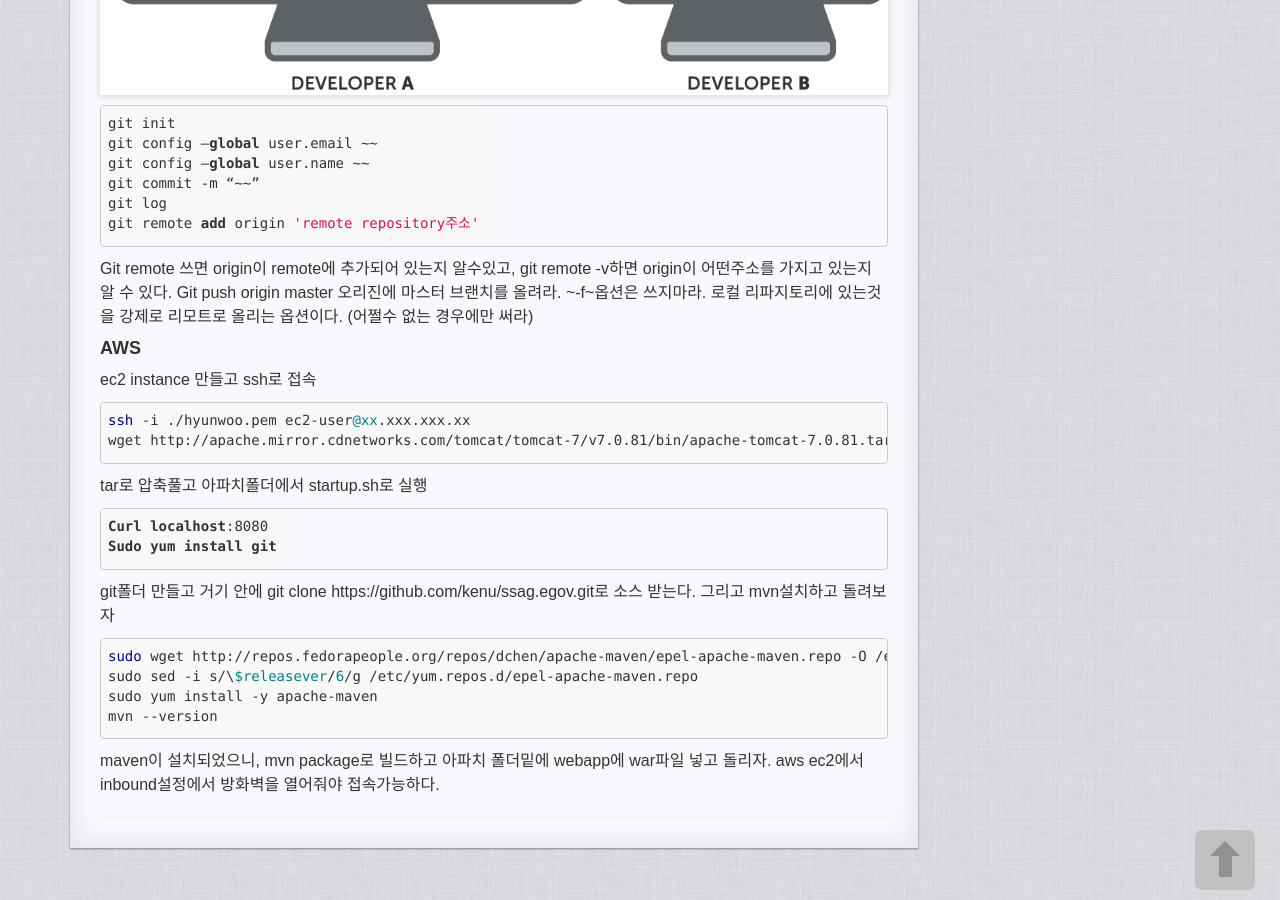
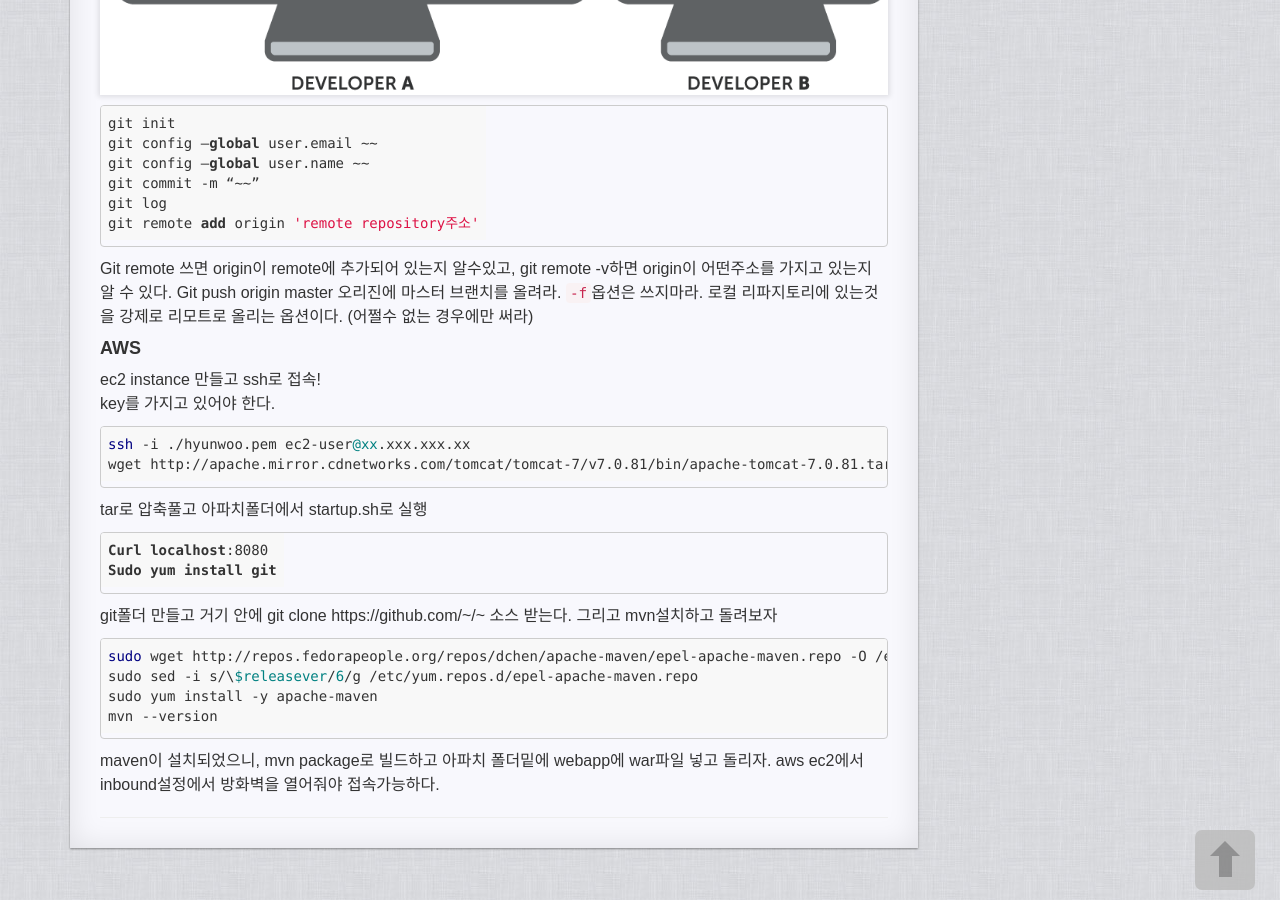
Before and after one commit to kbss27/kbss27.github.io, a Jekyll site: the page built from _posts/study/2017-09-15-fcweek1.md, in a window 1280 px wide and 900 px high, scrolled down 1715 px. Built offline with Jekyll 4.4.1, drawn with Linux system fonts in a browser that asks for light colours; some of the changed text lies outside the part shown.

Commit message:
fast campus study one

```diff
--- a/_posts/study/2017-09-15-fcweek1.md
+++ b/_posts/study/2017-09-15-fcweek1.md
@@ -23,7 +23,7 @@
 ### 2일차 내용
 
 - 스냅샷 버전은 개발중인 버전, 따라서 쓸 수는 있지만 안정화되어 있지는 않다.
-- 나타나는 에러 중 ~cannot be resolved~는 ~undefined~와 같은 말이다.
+- 나타나는 에러 중 `cannot be resolved`는 `undefined`와 같은 말이다.
 - 에러 메시지 아래의 톰캣 버전도 같이 써주면 더욱 확실한 답을 얻을 수 있다.
 
 기본 설정되어 있는 톰캣이 6점대라 에러가 나서 7을 명시해서 써주고 돌려준다.
@@ -37,7 +37,7 @@
 -DgroupId=com.okdevtv.java \
 -DartifactId=okdevtv \
 -DarchetypeArtifactId=maven-archetype-quickstart \
- -DinteractiveMode=false \
+-DinteractiveMode=false \
 
  find ./ -type d
  find ./ -type f
@@ -68,11 +68,12 @@
 ~~~
 
 Git remote 쓰면 origin이 remote에 추가되어 있는지 알수있고, git remote -v하면 origin이 어떤주소를 가지고 있는지 알 수 있다.
-Git push origin master 오리진에 마스터 브랜치를 올려라. ~-f~옵션은 쓰지마라. 로컬 리파지토리에 있는것을 강제로 리모트로 올리는 옵션이다. (어쩔수 없는 경우에만 써라)
+Git push origin master 오리진에 마스터 브랜치를 올려라. `-f`옵션은 쓰지마라. 로컬 리파지토리에 있는것을 강제로 리모트로 올리는 옵션이다. (어쩔수 없는 경우에만 써라)
 
 #### AWS
 
-ec2 instance 만들고 ssh로 접속
+ec2 instance 만들고 ssh로 접속!
+key를 가지고 있어야 한다.
 ~~~bash
 ssh -i ./hyunwoo.pem ec2-user@xx.xxx.xxx.xx
 wget http://apache.mirror.cdnetworks.com/tomcat/tomcat-7/v7.0.81/bin/apache-tomcat-7.0.81.tar.gz
@@ -85,7 +86,7 @@
 Sudo yum install git
 ~~~
 
-git폴더 만들고 거기 안에 git clone https://github.com/kenu/ssag.egov.git로 소스 받는다. 그리고 mvn설치하고 돌려보자
+git폴더 만들고 거기 안에 git clone https://github.com/~/~ 소스 받는다. 그리고 mvn설치하고 돌려보자
 
 ~~~bash
 sudo wget http://repos.fedorapeople.org/repos/dchen/apache-maven/epel-apache-maven.repo -O /etc/yum.repos.d/epel-apache-maven.repo
```
